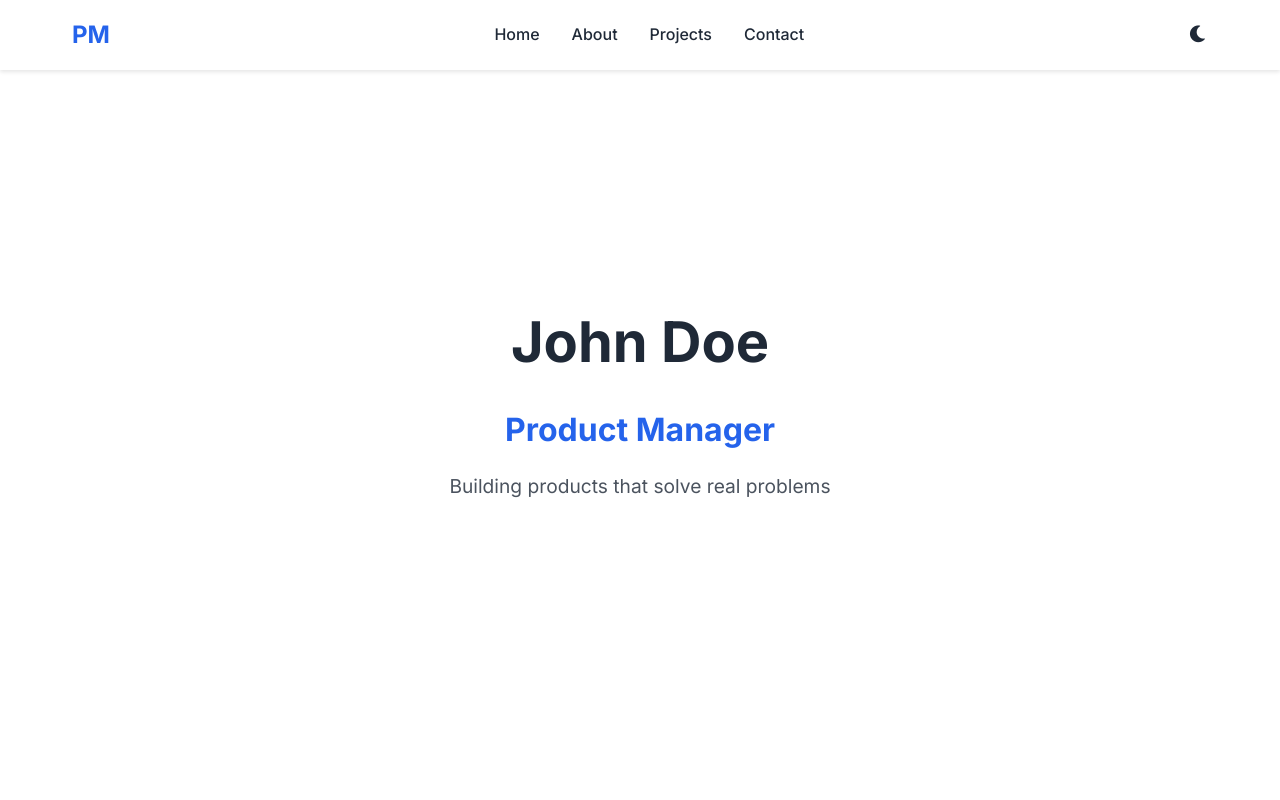
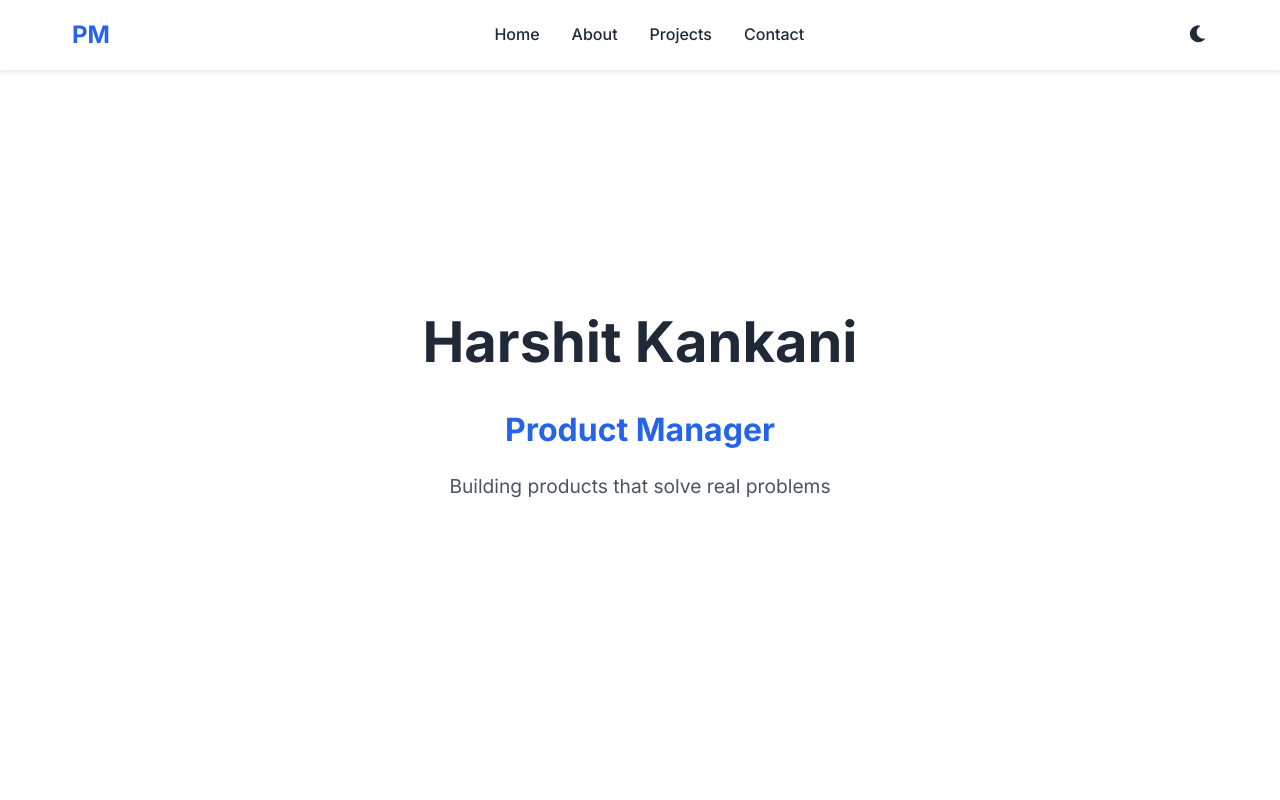
Before and after one commit to harshit-kankani/portfolio, a plain HTML site: page index.html in a window 1280 px wide. Shown: the top 800 px of the page. Drawn offline with Linux system fonts and the light colour scheme.

Commit message:
Update index.html

```diff
--- a/index.html
+++ b/index.html
@@ -28,7 +28,7 @@
 
     <section id="home" class="hero">
         <div class="hero-content">
-            <h1>John Doe</h1>
+            <h1>Harshit Kankani</h1>
             <h2>Product Manager</h2>
             <p class="tagline">Building products that solve real problems</p>
         </div>
```
